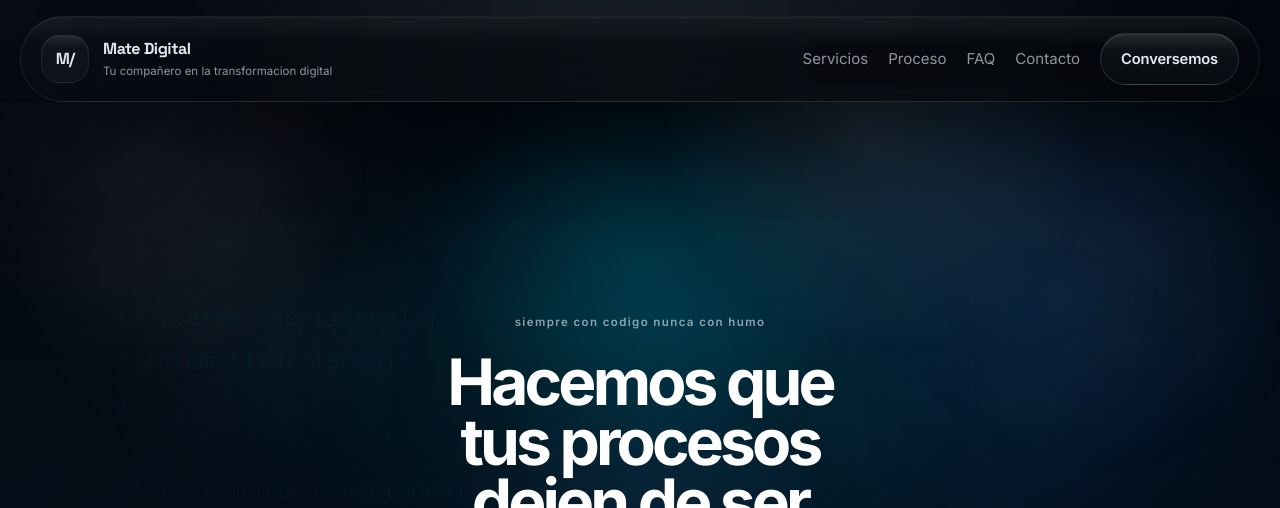
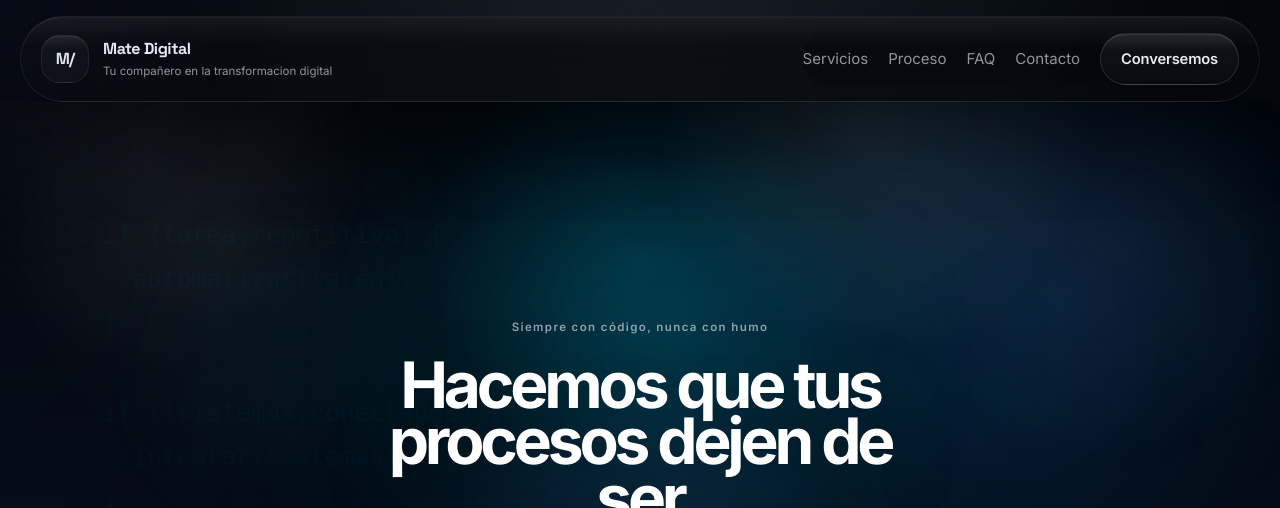
Before and after one commit to macarenamusa48/somosmatedigital, a website: page index.html in a window 1280 px wide. Shown: the top 508 px of the page. Drawn offline with Linux system fonts and the light colour scheme.

Commit message:
feat: sharpen hero typography and code motion

```diff
--- a/index.html
+++ b/index.html
@@ -51,16 +51,18 @@
           <div class="vector-grid absolute right-[-2%] top-[14%] h-[15rem] w-[18rem] animate-grid-drift opacity-[0.14]" aria-hidden="true"></div>
           <div class="vector-grid absolute left-[2%] top-[26%] h-[8rem] w-[12rem] animate-grid-drift opacity-[0.08] [animation-duration:18s]" aria-hidden="true"></div>
           <div class="hero-code-shell pointer-events-none absolute inset-0 z-0 overflow-hidden" aria-hidden="true">
-            <pre class="hero-code code-ambient absolute left-1/2 top-[54%] m-0 w-[min(66rem,82vw)] -translate-x-1/2 -translate-y-1/2 text-[clamp(1.14rem,1.9vw,1.5rem)] leading-[1.8] text-[rgba(0,212,255,0.22)]" data-code-loop='["if (tarea.repetitiva) {","  automatizar(tarea);","}","","if (!sistemas.conectados) {","  integrar(sistemas);","}","","if (datos.dispersos) {","  estructurar(datos);","  generar_reportes();","}"]'><code></code><span class="typing-cursor" aria-hidden="true"></span></pre>
+            <pre class="hero-code code-ambient absolute left-1/2 top-[50%] m-0 w-[min(68rem,84vw)] -translate-x-1/2 -translate-y-1/2 text-[clamp(1.2rem,2vw,1.58rem)] leading-[1.76] text-[rgba(0,212,255,0.28)]" data-code-loop='["if (tarea.repetitiva) {","  automatizar(tarea);","}","","if (!sistemas.conectados) {","  integrar(sistemas);","}","","if (datos.dispersos) {","  estructurar(datos);","  generar_reportes();","}"]'><code></code><span class="typing-cursor" aria-hidden="true"></span></pre>
           </div>
 
           <div class="container-shell relative z-[1] flex min-h-[70svh] items-center justify-center">
             <div class="hero-copy max-w-[56rem] text-center">
-              <span class="eyebrow text-center">siempre con codigo nunca con humo</span>
-              <h1 class="mx-auto mt-5 max-w-[12ch] font-sans text-[clamp(3rem,5.5vw,4rem)] font-bold leading-[0.94] tracking-[-0.06em] text-balance text-white drop-shadow-[0_16px_32px_rgba(0,0,0,0.28)]">
-                Hacemos que tus procesos
+              <span class="eyebrow text-center">Siempre con c&oacute;digo, nunca con humo</span>
+              <h1 class="mx-auto mt-5 max-w-[12ch] font-sans text-[clamp(3.05rem,5.7vw,4rem)] font-bold leading-[0.88] tracking-[-0.065em] text-balance text-white drop-shadow-[0_16px_32px_rgba(0,0,0,0.28)]">
+                Hacemos que tus
                 <br />
-                dejen de ser <span class="font-extrabold italic">manuales</span>.
+                procesos dejen de ser
+                <br />
+                <span class="text-[1.08em] font-extrabold italic">manuales</span>.
               </h1>
               <p class="mx-auto mt-6 max-w-[34rem] text-[1.04rem] font-medium leading-8 text-[rgba(231,235,242,0.72)]">
                 Conectamos sistemas y automatizamos tareas.
--- a/script.js
+++ b/script.js
@@ -156,8 +156,8 @@ const runHeroCodeLoop = (block) => {
       if (currentLine === undefined) {
         window.setTimeout(() => {
           block.classList.add("is-fading");
-          window.setTimeout(typeSequence, 680);
-        }, 1650);
+          window.setTimeout(typeSequence, 520);
+        }, 1100);
         return;
       }
 
@@ -168,14 +168,14 @@ const runHeroCodeLoop = (block) => {
 
       if (charIndex < currentLine.length) {
         charIndex += 1;
-        window.setTimeout(typeNextCharacter, 34);
+        window.setTimeout(typeNextCharacter, 24);
         return;
       }
 
       lineIndex += 1;
       charIndex = 0;
       code.textContent += "\n";
-      window.setTimeout(typeNextCharacter, currentLine === "" ? 140 : 240);
+      window.setTimeout(typeNextCharacter, currentLine === "" ? 90 : 160);
     };
 
     typeNextCharacter();
--- a/styles.css
+++ b/styles.css
@@ -572,7 +572,7 @@
     inset: 12% 10% auto;
     height: 44%;
     background: radial-gradient(circle at 50% 50%, rgba(0, 212, 255, 0.14), transparent 60%);
-    filter: blur(56px);
+    filter: blur(48px);
     opacity: 0.84;
   }
 
@@ -584,21 +584,22 @@
       linear-gradient(180deg, rgba(4, 7, 13, 0.08), rgba(4, 7, 13, 0.02) 26%, rgba(4, 7, 13, 0.28) 100%),
       radial-gradient(circle at 28% 50%, rgba(4, 7, 13, 0.18), transparent 34%);
     pointer-events: none;
+    animation: ambientShift 16s ease-in-out infinite;
   }
 
   .code-ambient {
     position: relative;
     min-height: 18rem;
     white-space: pre-wrap;
-    opacity: 0.18;
-    filter: blur(0.06px);
+    opacity: 0.26;
+    filter: blur(0.02px);
     letter-spacing: -0.015em;
-    text-shadow: 0 0 20px rgba(0, 212, 255, 0.12);
+    text-shadow: 0 0 22px rgba(0, 212, 255, 0.16);
     transition: opacity 540ms ease;
   }
 
   .code-ambient.is-fading {
-    opacity: 0.08;
+    opacity: 0.12;
   }
 
   .code-typing {
@@ -615,7 +616,7 @@
     vertical-align: text-bottom;
     border-radius: 999px;
     background: rgba(0, 212, 255, 0.96);
-    box-shadow: 0 0 14px rgba(0, 212, 255, 0.34);
+    box-shadow: 0 0 16px rgba(0, 212, 255, 0.42);
     animation: blink 1s steps(1) infinite;
   }
 }
@@ -641,6 +642,18 @@
   }
 }
 
+@keyframes ambientShift {
+  0%, 100% {
+    transform: translate3d(0, 0, 0) scale(1);
+    opacity: 0.9;
+  }
+
+  50% {
+    transform: translate3d(0, -10px, 0) scale(1.03);
+    opacity: 1;
+  }
+}
+
 @media (prefers-reduced-motion: reduce) {
   html {
     scroll-behavior: auto;
```
Also changed, not shown: output.css.
